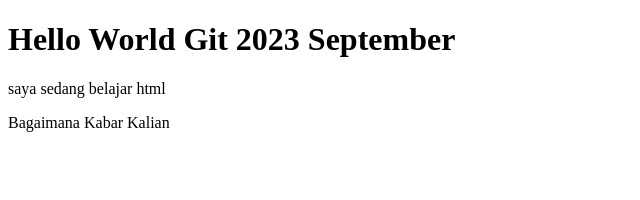
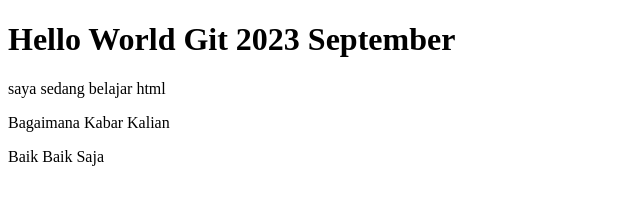
Before and after one commit to Fx16AJ/Testing-Belajar-Git-, a plain HTML site: page Index.html in a window 1280 px wide. Shown: the whole page, without its empty margins (0-640 px from the left). Drawn offline with Linux system fonts and the light colour scheme.

Commit message:
kabar saya

```diff
--- a/Index.html
+++ b/Index.html
@@ -9,5 +9,7 @@
     <H1>Hello World Git 2023 September</H1>
     <p>saya sedang belajar html</p>
     <p>Bagaimana Kabar Kalian</p>
+    <p>Baik Baik Saja</p>
+
 </body>
 </html>
```
